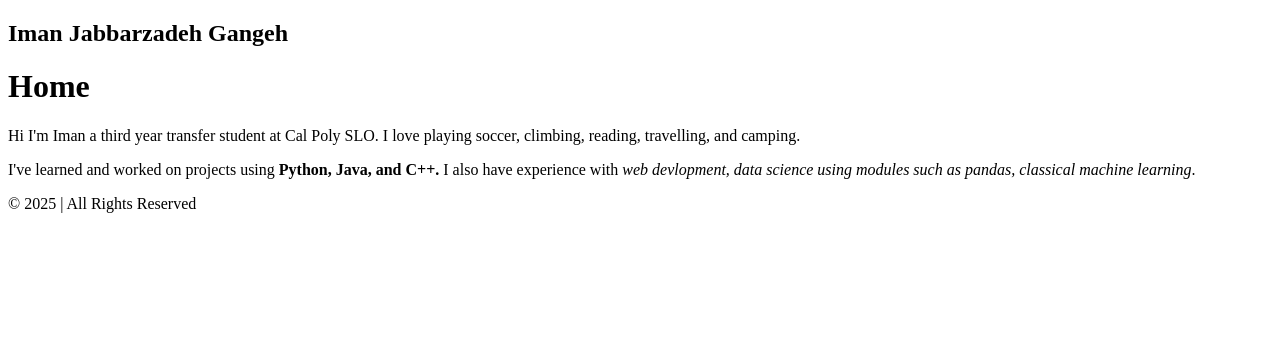
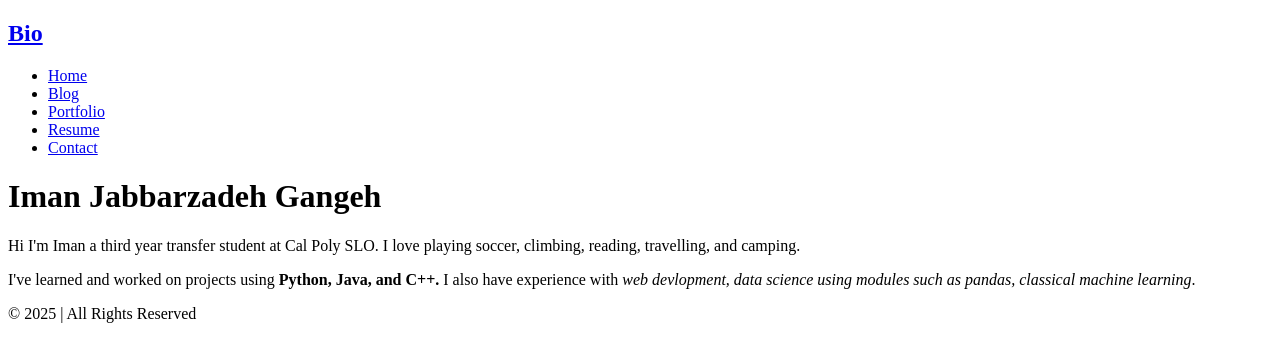
Before and after one commit to Iman-J-Gangeh/Iman-J-Gangeh.github.io, a plain HTML site: page index.html in a window 1280 px wide. Drawn offline with Linux system fonts and the light colour scheme.

Commit message:
updated nav bar

```diff
--- a/index.html
+++ b/index.html
@@ -5,11 +5,20 @@
   </head>
   <body>
     <nav class="navbar">
-        <h1 class="logo">Iman Jabbarzadeh Gangeh</h1>
+        <h1 class="logo">
+            <a href="index.html">Bio</a>
+        </h1>
+        <ul class="nav-list">
+            <li><a href="index.html">Home</a></li>
+            <li><a href="blog.html">Blog</a></li>
+            <li><a href="portfolio.html">Portfolio</a></li>
+            <li><a href="resume.html">Resume</a></li>
+            <li><a href="contact.html">Contact</a></li>
+        </ul>
     </nav>
 
     <main>
-        <h1 class="page-title">Home</h1>
+        <h1 class="page-title">Iman Jabbarzadeh Gangeh</h1>
         <div attribute="about">
             <div attribute="about-image"></div>
             <div attribute="about-text">
```
Also changed, not shown: blog.html (+10 -1 lines), contact.html (+10 -1 lines), portfolio.html (+11 -1 lines), resume.html (+12 -2 lines).
